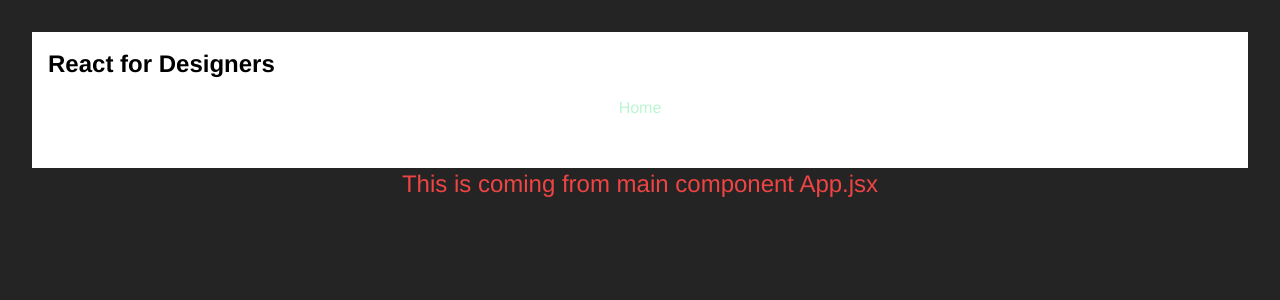
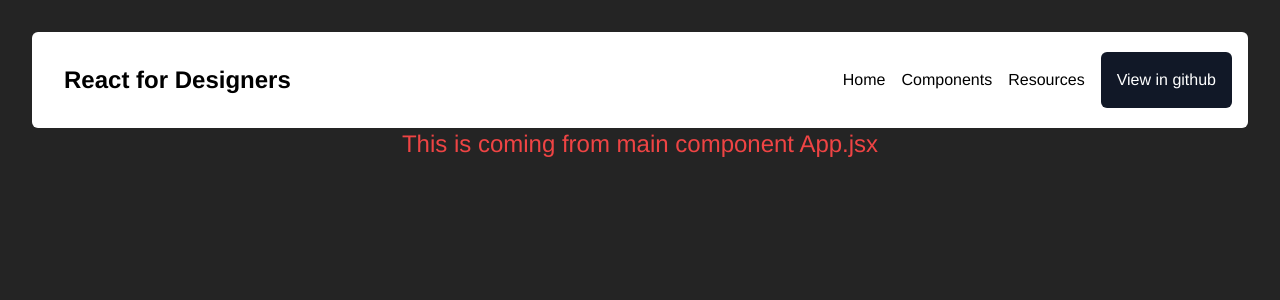
Before and after one commit to saikrishnacelupuri/react-for-designers, a React (Vite) app: page / in a window 1280 px wide. Shown: the top 300 px of the page. Built offline with nearby package versions, Linux system fonts and the light colour scheme.

Commit message:
header finished with github repo link

```diff
--- a/src/components/Header.jsx
+++ b/src/components/Header.jsx
@@ -2,17 +2,26 @@ function Header(){
 
 return(
 
-<header className="bg-white">
+<header className="bg-white rounded-md flex justify-between p-4">
 
-<div className="text-2xl font-bold p-4 text-black flex flex-row w-full"> React for Designers</div>
+<div className="text-2xl font-bold p-4 items-center text-black "> React for Designers</div>
 
-<nav>
+<nav className="flex flex-row items-center gap-4">
 
-    <ul>
-        <li className="text-green-200">Home</li>
+    <ul className="text-black flex flex-row gap-4">
+        <li>Home</li>
         <li>Components</li>
         <li>Resources</li>
     </ul>
+
+    <button
+    className="bg-gray-900 p-4 rounded-md text-white hover:bg-green-700"
+    onClick={
+()=>window.open("https://github.com/saikrishnacelupuri/react-for-designers", "_blank")
+
+    }
+
+    >View in github</button>
 </nav>
 
 
```
